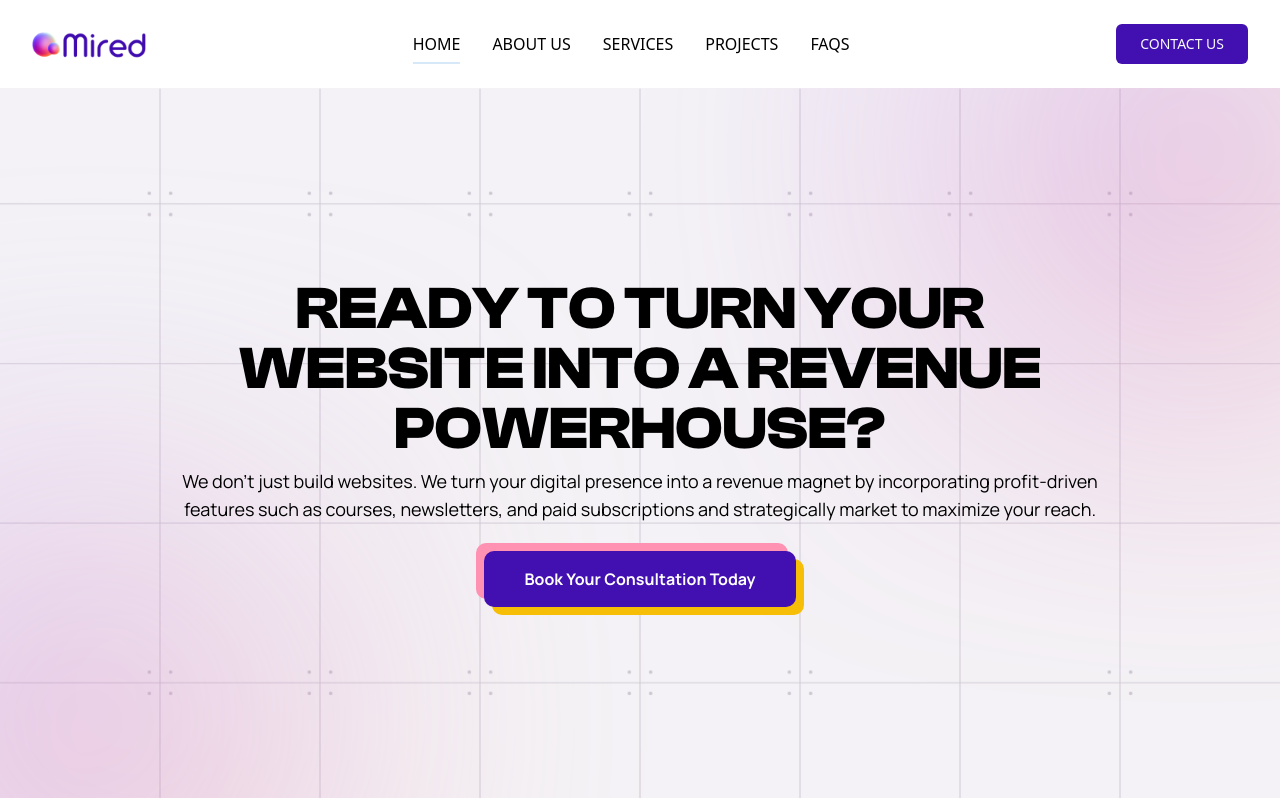
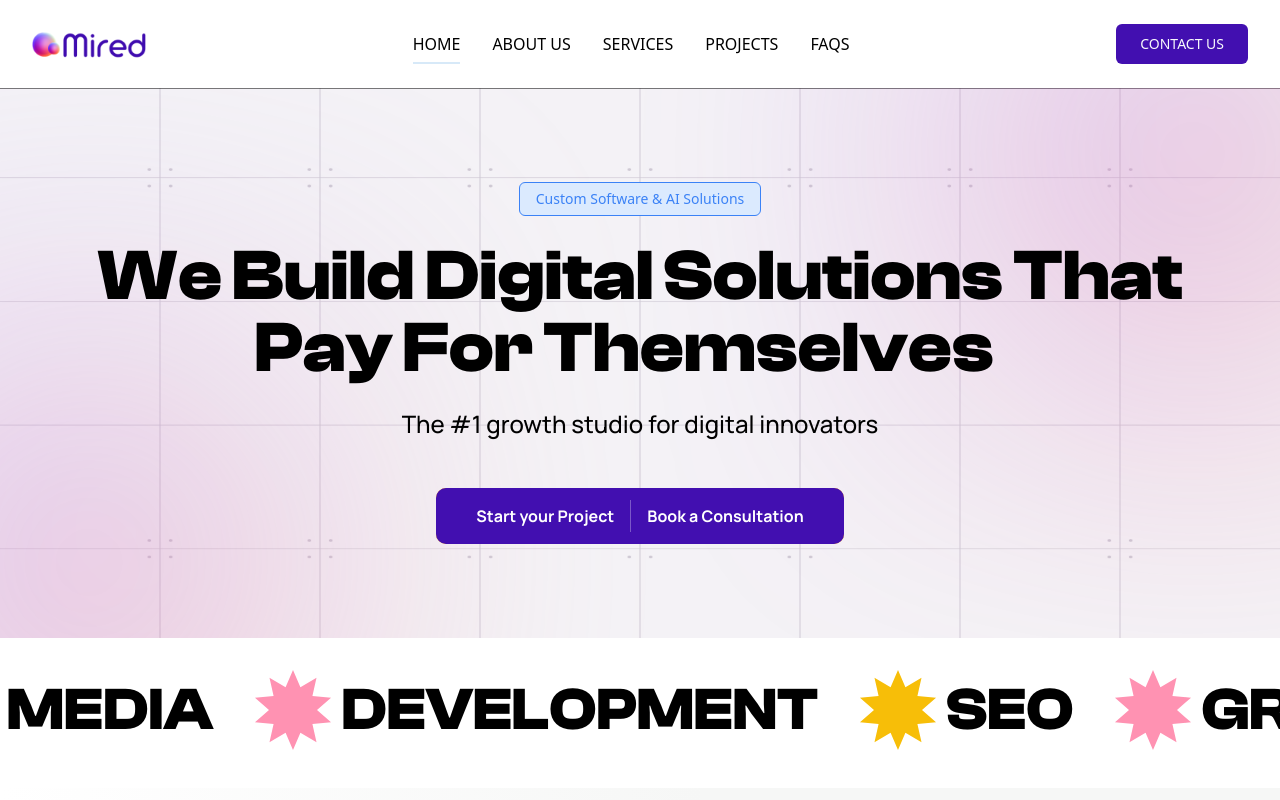
Before and after one commit to ornelasedward/mired_site, a Next.js app: page / in a window 1280 px wide. Shown: the top 800 px of the page. Built offline with nearby package versions, Linux system fonts and the light colour scheme.

Commit message:
changing copy

```diff
--- a/components/home/HeroArea.tsx
+++ b/components/home/HeroArea.tsx
@@ -4,26 +4,34 @@ import Link from "next/link";
 const HeroArea = () => {
   return (
     <div
-      className={`  bg-[#F4F2F6] bg-home-bg h-[calc(80vh-80px)] sm:h-[calc(100vh-90px)]  flex items-center justify-center relative overflow-hidden `}
+      className={`  bg-[#161616] bg-home-bg h-[calc(80vh-80px)] sm:h-[calc(80vh-90px)]  flex items-center justify-center relative overflow-hidden `}
       style={{
         backgroundSize: "100% 100%",
       }}
     >
-      <div className=" container relative  z-50 text-center mx-auto max-w-[66.875rem]  space-y-5 xl:space-y-7">
-        <div>
-          <h2 className="text-4xl sm:text-6xl">
-            READY TO TURN YOUR <br /> WEBSITE INTO A REVENUE <br /> POWERHOUSE?
+      <div className="container relative z-50 text-center mx-auto max-w-[75rem] space-y-12">
+        <div className="space-y-6">
+          <span className="inline-block text-blue-500 bg-blue-100 border border-blue-500 px-4 py-1.5 rounded-md text-sm font-medium">
+            Custom Software & AI Solutions
+          </span>
+          <h2 className="text-2xl sm:text-7xl font-bold normal-case">
+            We Build Digital Solutions That Pay For Themselves
+            <span className="inline-block w-8" /> <br />
           </h2>
-          <p className="text-lg mt-2">
-            We don&apos;t just build websites. We turn your digital presence
-            into a revenue magnet by incorporating profit-driven{" "}
-            <br className=" hidden xl:block" /> features such as courses,
-            newsletters, and paid subscriptions and strategically market to
-            maximize your reach.
+          <p className="text-2xl font-medium ">
+            The #1 growth studio for digital innovators{" "}
+            <br className="hidden xl:block" />
           </p>
         </div>
-        <Link href="/contact" className="rounded-10 outline-none focus:outline-none text-sm sm:text-base font-bold font-manrope relative py-2 px-10 h-14 inline-flex items-center justify-center bg-skin-blue-800 hover:bg-skin-blue-800/90 text-white before:absolute before:w-full before:h-full before:bg-skin-pink-300 before:-z-10 before:-top-2 before:rounded-10 before:-left-2 after:absolute after:w-full after:h-full after:bg-skin-yellow-600 after:-z-10 after:top-2 after:rounded-10 after:left-2 mt-4">
-            Book Your Consultation Today
+        <Link
+          href="/contact"
+          className="rounded-10 outline-none focus:outline-none text-sm sm:text-base font-bold font-manrope relative py-2 px-10 h-14 inline-flex items-center justify-center gap-4 bg-skin-blue-800 hover:bg-skin-blue-800/95 text-white transition-colors ease-in-out duration-300
+          before:absolute before:w-full before:h-full before:bg-skin-pink-300 before:-z-10 before:-top-0 before:-left-0 before:rounded-10 before:transition-all before:ease-out before:duration-300 hover:before:-top-1 hover:before:-left-1
+          after:absolute after:w-full after:h-full after:bg-skin-yellow-600 after:-z-10 after:top-0 after:left-0 after:rounded-10 after:transition-all after:ease-out after:duration-300 hover:after:top-1.5 hover:after:left-1.5"
+        >
+          Start your Project
+          <div className="h-8 w-[1px] bg-white/30"></div>
+          Book a Consultation
         </Link>
       </div>
 
@@ -31,14 +39,14 @@ const HeroArea = () => {
         src={"/images/hero_g1.svg"}
         alt="hero_g"
         width={674}
-        className=" absolute top-0 z-10  right-0"
+        className="absolute top-0 z-10  right-0"
         height={674}
       />
       <Image
         src={"/images/hero_g2.svg"}
         alt="hero_g"
         width={674}
-        className=" absolute bottom-0 z-10  left-0"
+        className="absolute bottom-0 z-10  left-0"
         height={674}
       />
     </div>
```
Also changed, not shown: 1 other file (tests, documents, lock files or other folders).
